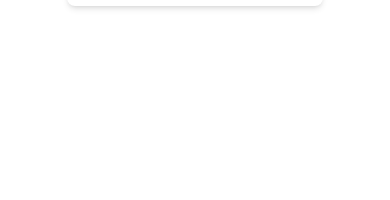
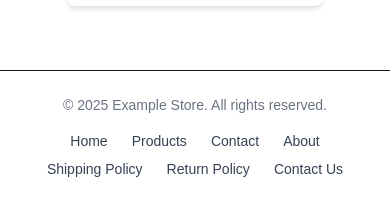
Before and after one commit to Talaween/mini-data-dashboard, a Next.js app: page / in a window 390 px wide. Shown: the part 6886-7086 px from the top of the page. Before the commit the page ends 6908 px from the top, so only its background shows below. Built offline with nearby package versions, Linux system fonts and the light colour scheme.

Commit message:
added responsive footer

```diff
--- a/app/layout.tsx
+++ b/app/layout.tsx
@@ -2,6 +2,7 @@
 import { Geist, Geist_Mono } from "next/font/google";
 import "./globals.css";
 import Navbar from "@/components/navbar";
+import Footer from "@/components/footer";
 
 const geistSans = Geist({
   variable: "--font-geist-sans",
@@ -30,6 +31,7 @@
       >
         <Navbar />
         {children}
+      <Footer />
       </body>
     </html>
   );
--- a/components/footer.tsx
+++ b/components/footer.tsx
@@ -0,0 +1,37 @@
+import Link from "next/link";
+import React from "react";
+
+const Footer: React.FC = () => (
+  <footer className="w-full bg-white border-t mt-12 py-6 px-4">
+    <div className="max-w-6xl mx-auto flex flex-col md:flex-row items-center justify-between gap-4">
+      <div className="text-gray-500 text-sm text-center md:text-left">
+        &copy; {new Date().getFullYear()} Example Store. All rights reserved.
+      </div>
+      <ul className="flex flex-wrap justify-center md:justify-end gap-x-6 gap-y-2 text-sm">
+        <li>
+          <Link href="/" className="text-gray-700 hover:text-green-600 transition">Home</Link>
+        </li>
+        <li>
+          <Link href="#" className="text-gray-700 hover:text-green-600 transition">Products</Link>
+        </li>
+        <li>
+          <Link href="#" className="text-gray-700 hover:text-green-600 transition">Contact</Link>
+        </li>
+        <li>
+          <Link href="#" className="text-gray-700 hover:text-green-600 transition">About</Link>
+        </li>
+        <li>
+          <Link href="#" className="text-gray-700 hover:text-green-600 transition">Shipping Policy</Link>
+        </li>
+        <li>
+          <Link href="#" className="text-gray-700 hover:text-green-600 transition">Return Policy</Link>
+        </li>
+        <li>
+          <Link href="#" className="text-gray-700 hover:text-green-600 transition">Contact Us</Link>
+        </li>
+      </ul>
+    </div>
+  </footer>
+);
+
+export default Footer;
```
